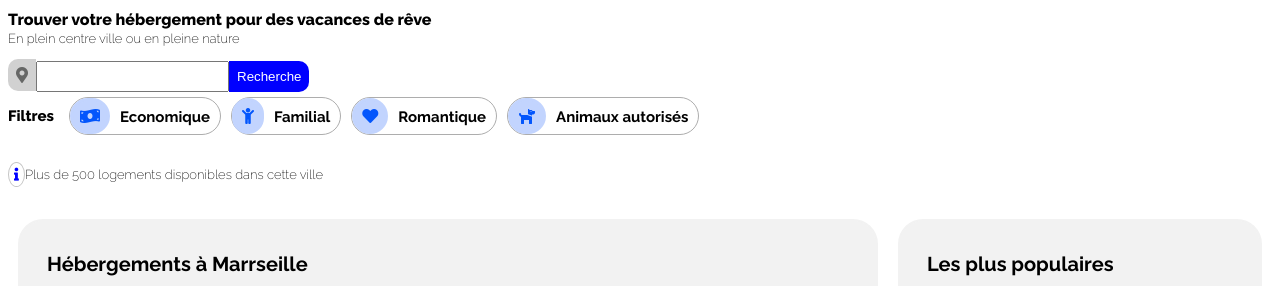
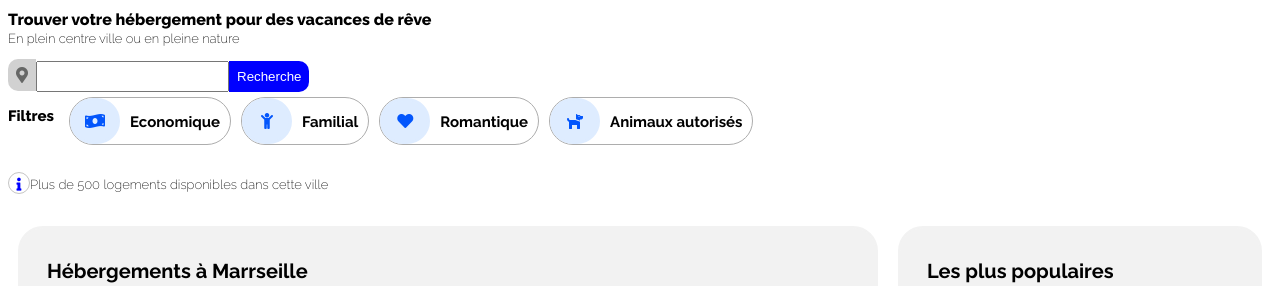
Before and after one commit to ilancabrita/reservia, a plain HTML site: page index.html in a window 1280 px wide. Shown: the part 30-316 px from the top of the page. Drawn offline with Linux system fonts and the light colour scheme.

Commit message:
maj 1 20.05.21

```diff
--- a/index.html
+++ b/index.html
@@ -25,10 +25,10 @@
         <form action="Recherche"><div><i class="fas fa-map-marker-alt" hight="5px" width="5px"></i><input class="write" type="search" name="q"><button class="search">Recherche</button></div></form>
         <div class="filters">
             <h3 class="h3-filters">Filtres</h3>
-            <h5 class="Econimic"><i class="fas fa-money-bill-wave filters-icons filter"></i>Economique</h5>
-            <h5 class="Family"><i class="fas fa-child filters-icons filter"></i>Familial</h5>
-            <h5 class="Romantic"><i class="fas fa-heart filters-icons filter"></i>Romantique</h5>
-            <h5 class="Animal"><i class="fas fa-dog filters-icons filter"></i>Animaux autorisés</h5>
+            <h5 class="Econimic filter"><i class="fas fa-money-bill-wave filters-icons"></i>Economique</h5>
+            <h5 class="Family filter"><i class="fas fa-child filters-icons"></i>Familial</h5>
+            <h5 class="Romantic filter"><i class="fas fa-heart filters-icons"></i>Romantique</h5>
+            <h5 class="Animal filter"><i class="fas fa-dog filters-icons"></i>Animaux autorisés</h5>
         </div>
         <h5 class="information"><i class="fas fa-info"></i>Plus de 500 logements disponibles dans cette ville</h5>
        <div>
--- a/style.css
+++ b/style.css
@@ -36,31 +36,34 @@ body
 {
     margin: 0;
     margin-right: 10px;
-    background-color: #C2D4FE;
-    padding: 7px;
+    background-color: #deecff;
+    padding: 12px;
     border-radius: 50%;
     color: #0356fc;
     font-size: 16px;
+    font-weight: 900;
+    width: 20px;
+    height: 16px;
+    text-align: center;
 }
 .fa-dog
 {
-    border: 3px solid #C2D4FE;
+    border: 3px solid #deecff;
     border-radius: 25px;
 }
 .fa-money-bill-wave
 {
-    border: 3px solid #C2D4FE;
+    border: 3px solid #deecff;
     border-radius: 25px;
 }
 .fa-child
 {
-    border: 3px solid #C2D4FE;
+    border: 3px solid #deecff;
     border-radius: 25px;
-    width: ;
 }
 .fa-heart
 {
-    border: 3px solid #C2D4FE;
+    border: 3px solid #deecff;
     border-radius: 25px;
 }
 .Econimic
@@ -200,6 +203,9 @@ body
     border: 1px solid rgb(197, 197, 197);
     border-radius: 50%;
     padding: 5px;
+    height: 10px;
+    width: 10px;
+    text-align: center;
 }
 .information
 {
```
